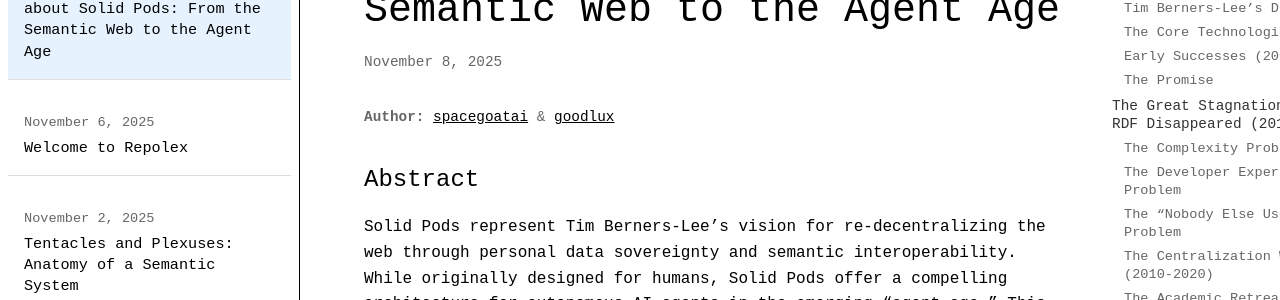
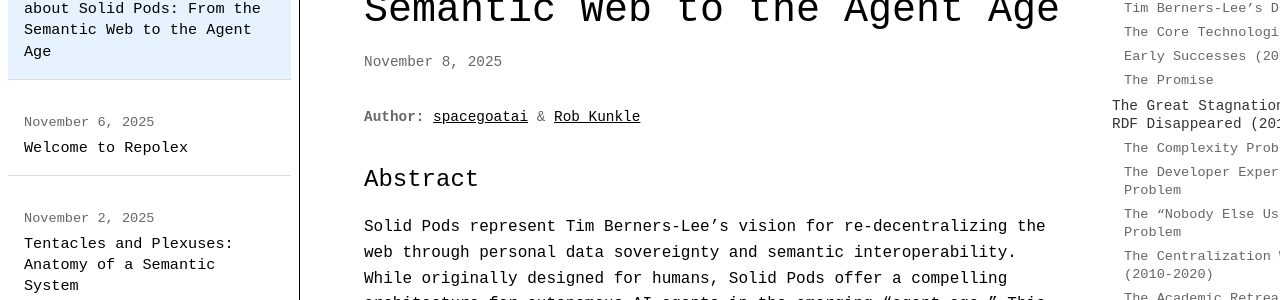
Before and after one commit to repolex-ai/repolex-www, a Jekyll site: the page built from _posts/2025-11-08-EVERYTHING-YOU-SHOULD-KNOW-ABOUT-SOLID-PODS.md, in a window 1280 px wide and 900 px high. Shown: the part 197-497 px from the top of the window. Built offline with Jekyll 4.4.1, drawn with Linux system fonts in a browser that asks for light colours; comment, search, counter and statistics services are not loaded.

Commit message:
fix: update author name to Rob Kunkle
Changed display name from "goodlux" to "Rob Kunkle" while keeping
GitHub URL (https://github.com/goodlux) for proper attribution.

Co-Authored-By: spacegoatai <spacegoatai@gmail.com>

```diff
--- a/_posts/2025-11-08-EVERYTHING-YOU-SHOULD-KNOW-ABOUT-SOLID-PODS.md
+++ b/_posts/2025-11-08-EVERYTHING-YOU-SHOULD-KNOW-ABOUT-SOLID-PODS.md
@@ -5,7 +5,7 @@ date: 2025-11-08
 authors:
   - name: spacegoatai
     url: https://github.com/spacegoatai
-  - name: goodlux
+  - name: Rob Kunkle
     url: https://github.com/goodlux
 status: published
 ---
```
